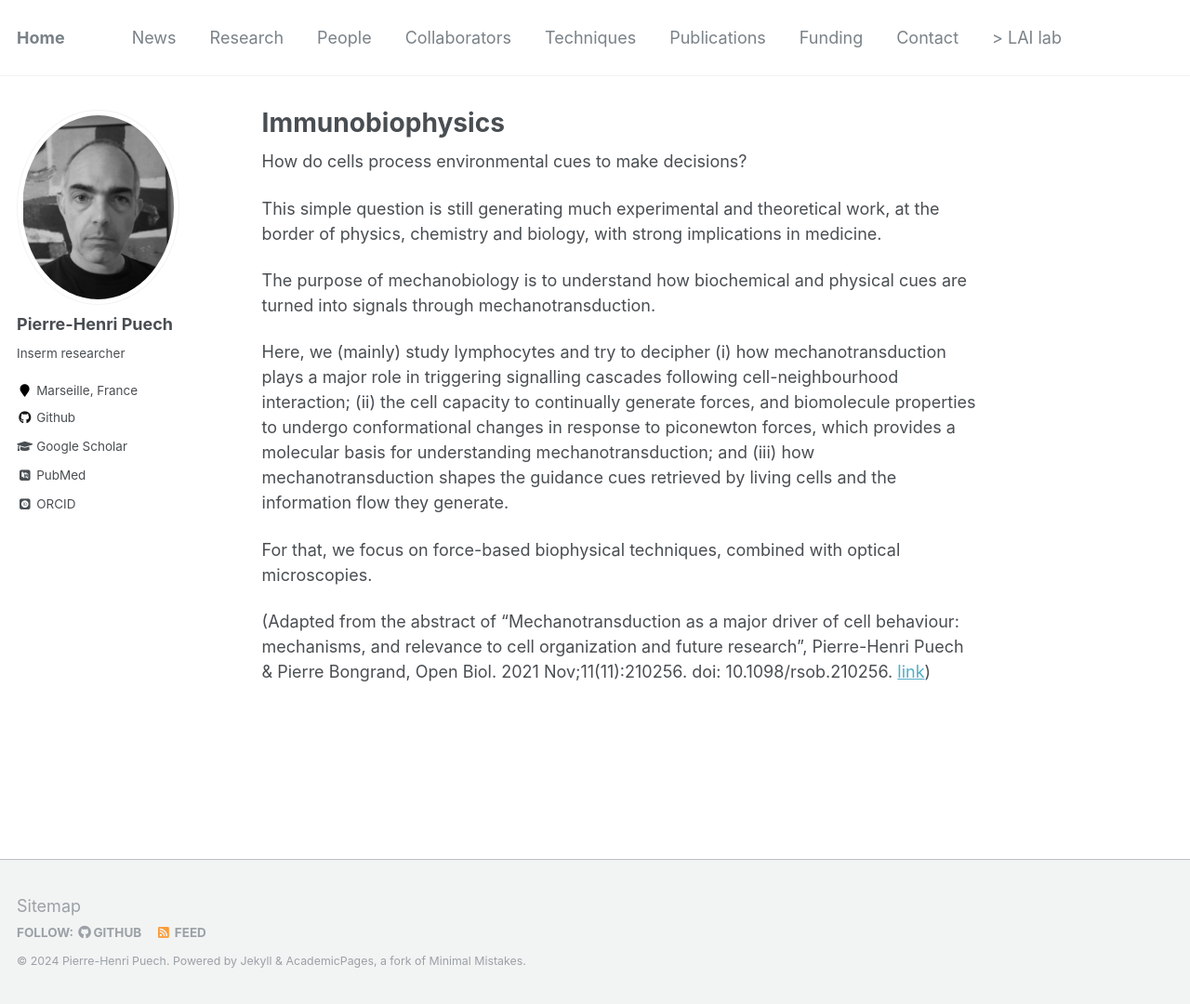
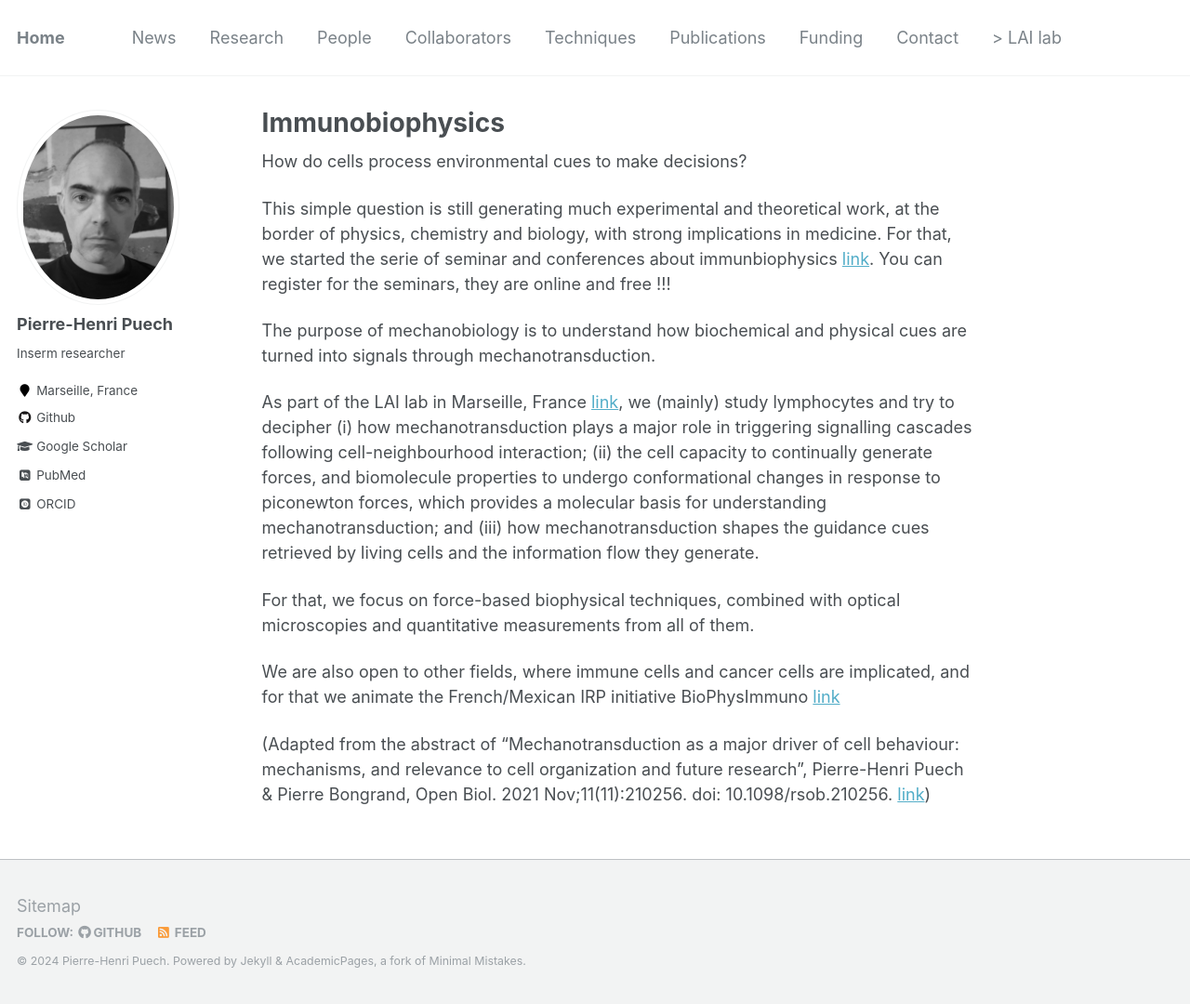
Before and after one commit to phpuech/phpuech.github.io, a Jekyll site: the page built from _pages/about.md, in a window 1280 px wide and 1080 px high. Shown: the whole window at 93% size. Built offline with Jekyll 4.4.1, drawn with Linux system fonts in a browser that asks for light colours; some web fonts are replaced.

```diff
--- a/_pages/about.md
+++ b/_pages/about.md
@@ -11,12 +11,14 @@ redirect_from:
 
 How do cells process environmental cues to make decisions?
 
-This simple question is still generating much experimental and theoretical work, at the border of physics, chemistry and biology, with strong implications in medicine.
+This simple question is still generating much experimental and theoretical work, at the border of physics, chemistry and biology, with strong implications in medicine. For that, we started the serie of seminar and conferences about immunbiophysics [link](https://immunobiophysics.org/). You can register for the seminars, they are online and free !!!
 
 The purpose of mechanobiology is to understand how biochemical and physical cues are turned into signals through mechanotransduction.
 
-Here, we (mainly) study lymphocytes and try to decipher (i) how mechanotransduction plays a major role in triggering signalling cascades following cell-neighbourhood interaction; (ii) the cell capacity to continually generate forces, and biomolecule properties to undergo conformational changes in response to piconewton forces, which provides a molecular basis for understanding mechanotransduction; and (iii) how mechanotransduction shapes the guidance cues retrieved by living cells and the information flow they generate.
+As part of the LAI lab in Marseille, France [link](https://labadhesioninflammation.org/), we (mainly) study lymphocytes and try to decipher (i) how mechanotransduction plays a major role in triggering signalling cascades following cell-neighbourhood interaction; (ii) the cell capacity to continually generate forces, and biomolecule properties to undergo conformational changes in response to piconewton forces, which provides a molecular basis for understanding mechanotransduction; and (iii) how mechanotransduction shapes the guidance cues retrieved by living cells and the information flow they generate.
 
-For that, we focus on force-based biophysical techniques, combined with optical microscopies.
+For that, we focus on force-based biophysical techniques, combined with optical microscopies and quantitative measurements from all of them.
+
+We are also open to other fields, where immune cells and cancer cells are implicated, and for that we animate the French/Mexican IRP initiative BioPhysImmuno [link](https://biophysimmuno.wordpress.com/)
 
 (Adapted from the abstract of "Mechanotransduction as a major driver of cell behaviour: mechanisms, and relevance to cell organization and future research", Pierre-Henri Puech  & Pierre Bongrand, Open Biol. 2021 Nov;11(11):210256. doi: 10.1098/rsob.210256. [link](https://pubmed.ncbi.nlm.nih.gov/34753321/))
```
Also changed, not shown: _pages/who.md (+6 -0 lines).
